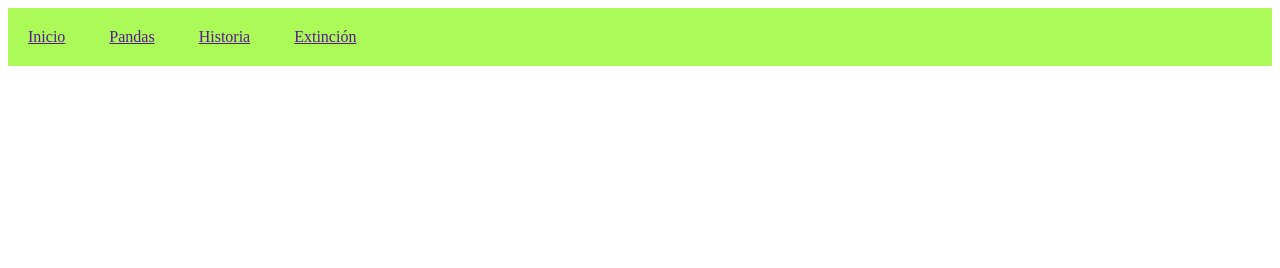
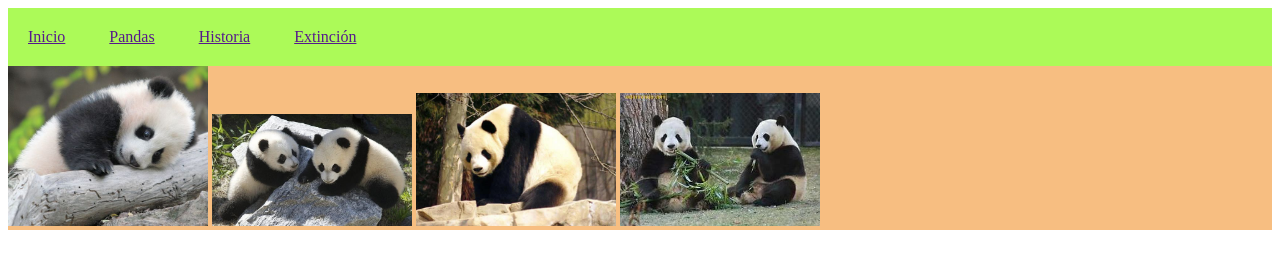
Before and after one commit to AnaSalazar/displayPandas, a plain HTML site: page index.html in a window 1280 px wide. Drawn offline with Linux system fonts and the light colour scheme.

Commit message:
agregadas imagenes de pandas

```diff
--- a/index.html
+++ b/index.html
@@ -7,15 +7,20 @@
   </head>
   <body>
     <header>
-      <div class="">
-
+      <div class="espacioPandas">
         <a href="">Inicio</a>
         <a href="">Pandas</a>
         <a href="">Historia</a>
         <a href="">Extinción</a>
-
       </div>
     </header>
-
+    <section id="seccion1">
+      <div class="espacioPandas">
+        <img src="assets/img/pandaBebe.jpg" width="200">
+        <img src="assets/img/pandasJoven.jpg" width="200">
+        <img src="assets/img/pandaAdulto.jpg" width="200">
+        <img src="assets/img/pandasComiendo.jpg" width="200">
+      </div>
+    </section>
   </body>
 </html>
```
